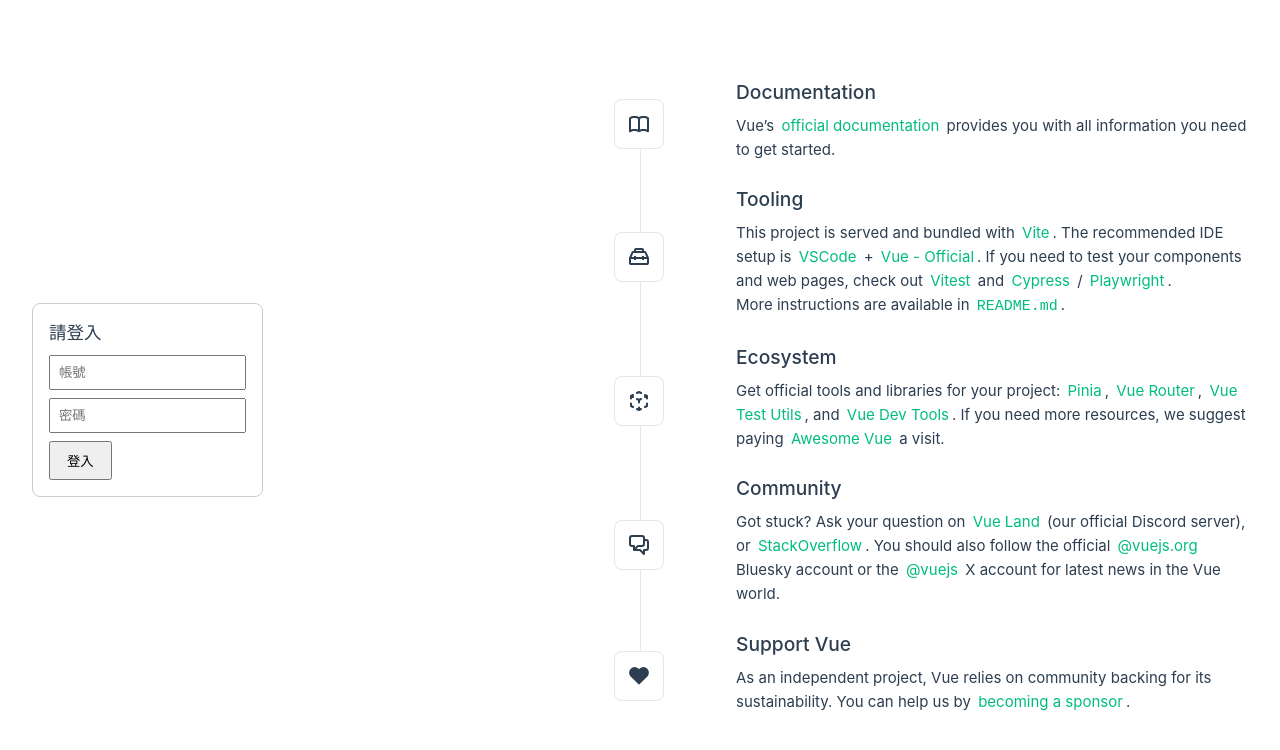
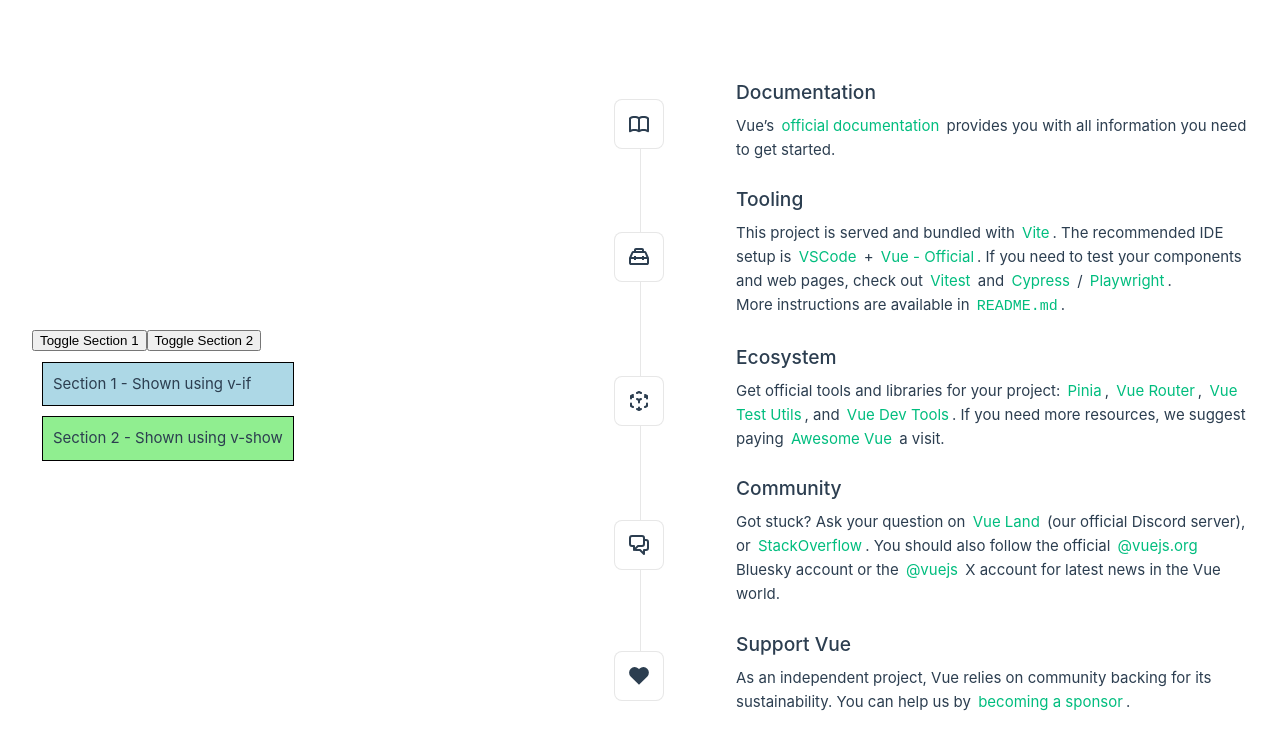
Before and after one commit to Chun5102/testproject, a Vue app: page / in a window 1280 px wide. Shown: the top 750 px of the page. Built offline with nearby package versions, Linux system fonts and the light colour scheme.

Commit message:
VifVshowDiff.vue

```diff
--- a/src/App.vue
+++ b/src/App.vue
@@ -12,6 +12,7 @@
 import VbindClass from './components/VbindClass.vue'
 import VifDemo from './components/VifDemo.vue'
 import ConditionalRendering from './components/ConditionalRendering.vue'
+import VifVshowDiff from './components/VifVshowDiff.vue'
 </script>
 
 <template>
@@ -30,7 +31,8 @@
       <!-- <VbindStyle /> -->
       <!-- <VbindClass /> -->
       <!-- <VifDemo /> -->
-      <ConditionalRendering />
+      <!-- <ConditionalRendering /> -->
+      <VifVshowDiff />
     </div>
   </header>
 
--- /dev/null
+++ b/src/components/VifVshowDiff.vue
@@ -0,0 +1,39 @@
+<script setup>
+import { ref } from 'vue'
+
+const show1 = ref(true)
+const show2 = ref(true)
+
+const toggleShow1 = () => {
+  show1.value = !show1.value
+}
+
+const toggleShow2 = () => {
+  show2.value = !show2.value
+}
+</script>
+
+<template>
+  <div>
+    <button @click="toggleShow1">Toggle Section 1</button>
+    <button @click="toggleShow2">Toggle Section 2</button>
+    <div class="section" v-if="show1">Section 1 - Shown using v-if</div>
+    <div class="section" v-show="show2">Section 2 - Shown using v-show</div>
+  </div>
+</template>
+
+<style scoped>
+.section {
+  margin: 10px;
+  padding: 10px;
+  border: 1px solid black;
+}
+
+.section:nth-child(odd) {
+  background-color: lightblue;
+}
+
+.section:nth-child(even) {
+  background-color: lightgreen;
+}
+</style>
```
